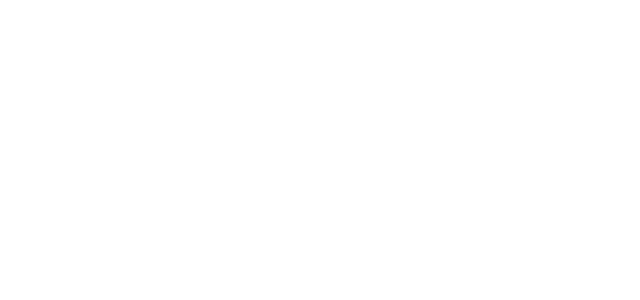
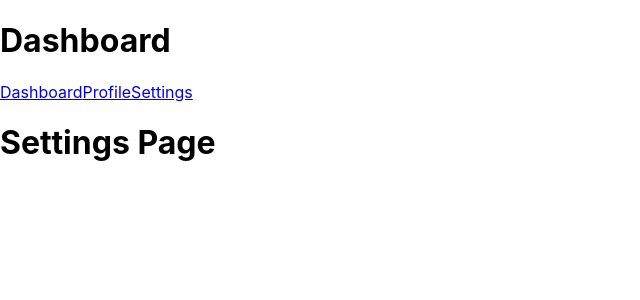
Before and after one commit to habideen/react_js_tutorial, a React (Create React App) app: page /dashboard/settings in a window 1280 px wide. Before the commit this address had no page. Shown: the top 300 px of the page, without its empty margins (0-640 px from the left). Built offline with nearby package versions, Linux system fonts and the light colour scheme.

Commit message:
route: nested routes

```diff
--- a/src/App.js
+++ b/src/App.js
@@ -1,5 +1,6 @@
 import { useState, useEffect } from "react";
-import RouteParam from "./components/Route/RouteParam";
+import NestedRoute from "./components/Route/NestedRoute";
+// import RouteParam from "./components/Route/RouteParam";
 // import LinkRoute from "./components/Route/LinkRoute";
 // import SimpleRoute from "./components/Route/SimpleRoute";
 // import "./App.css";
@@ -50,7 +51,8 @@
       {/* <UserProfile /> */}
       {/* <SimpleRoute /> */}
       {/* <LinkRoute /> */}
-      <RouteParam />
+      {/* <RouteParam /> */}
+      <NestedRoute />
     </div>
   );
 }
--- /dev/null
+++ b/src/components/Route/NestedRoute.js
@@ -0,0 +1,39 @@
+import React from "react";
+import { BrowserRouter, Routes, Route, Outlet, Link } from "react-router-dom";
+
+function Dashboard() {
+  return (
+    <div>
+      <h1>Dashboard</h1>
+      <nav>
+        <Link to="/dashboard">Dashboard</Link>
+        <Link to="profile">Profile</Link>
+        <Link to="settings">Settings</Link>
+      </nav>
+      <Outlet />
+    </div>
+  );
+}
+
+function Profile() {
+  return <h1>Profile Page</h1>;
+}
+
+function Settings() {
+  return <h1>Settings Page</h1>;
+}
+
+function NestedRoute() {
+  return (
+    <BrowserRouter>
+      <Routes>
+        <Route path="dashboard" element={<Dashboard />}>
+          <Route path="profile" element={<Profile />} />
+          <Route path="settings" element={<Settings />} />
+        </Route>
+      </Routes>
+    </BrowserRouter>
+  );
+}
+
+export default NestedRoute;
```
